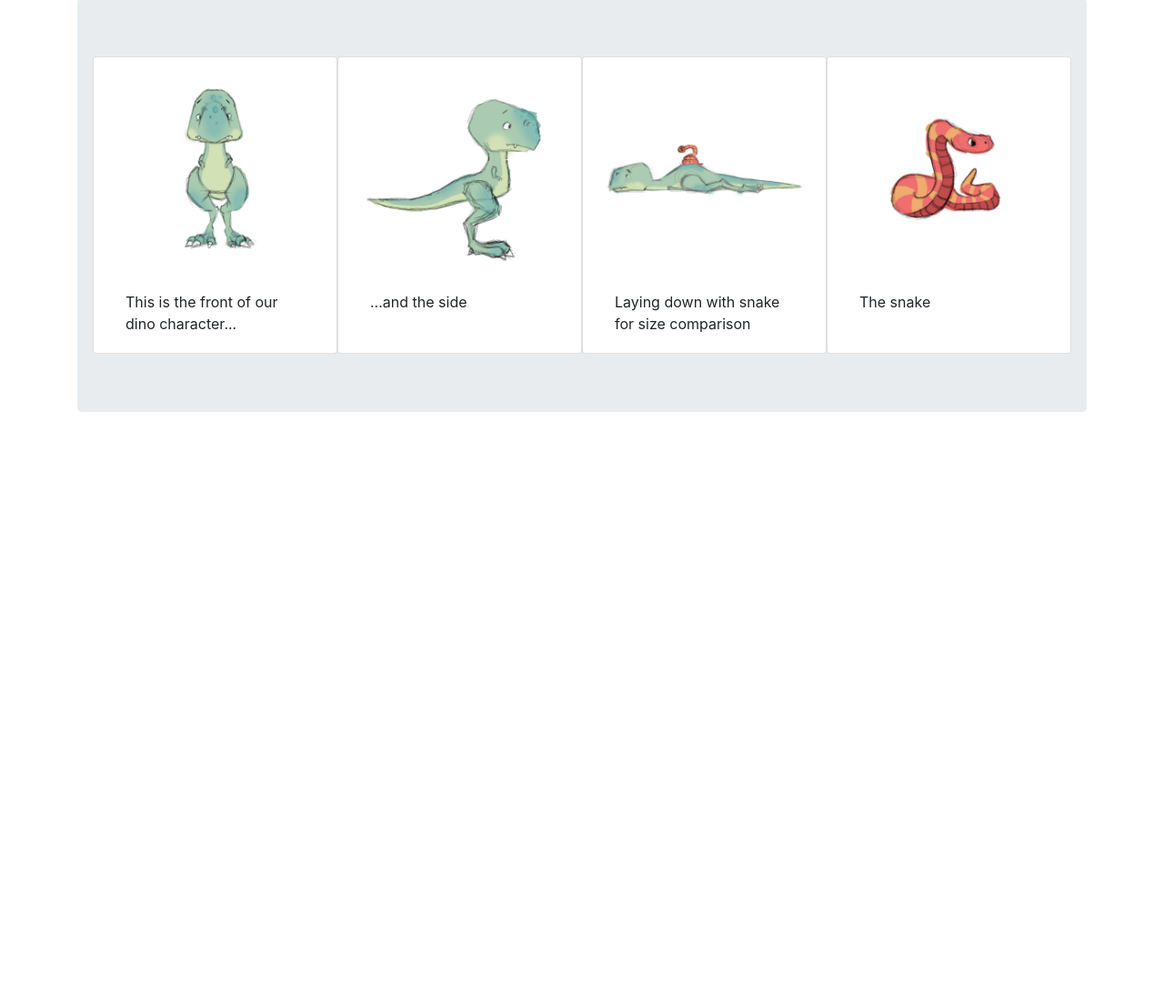
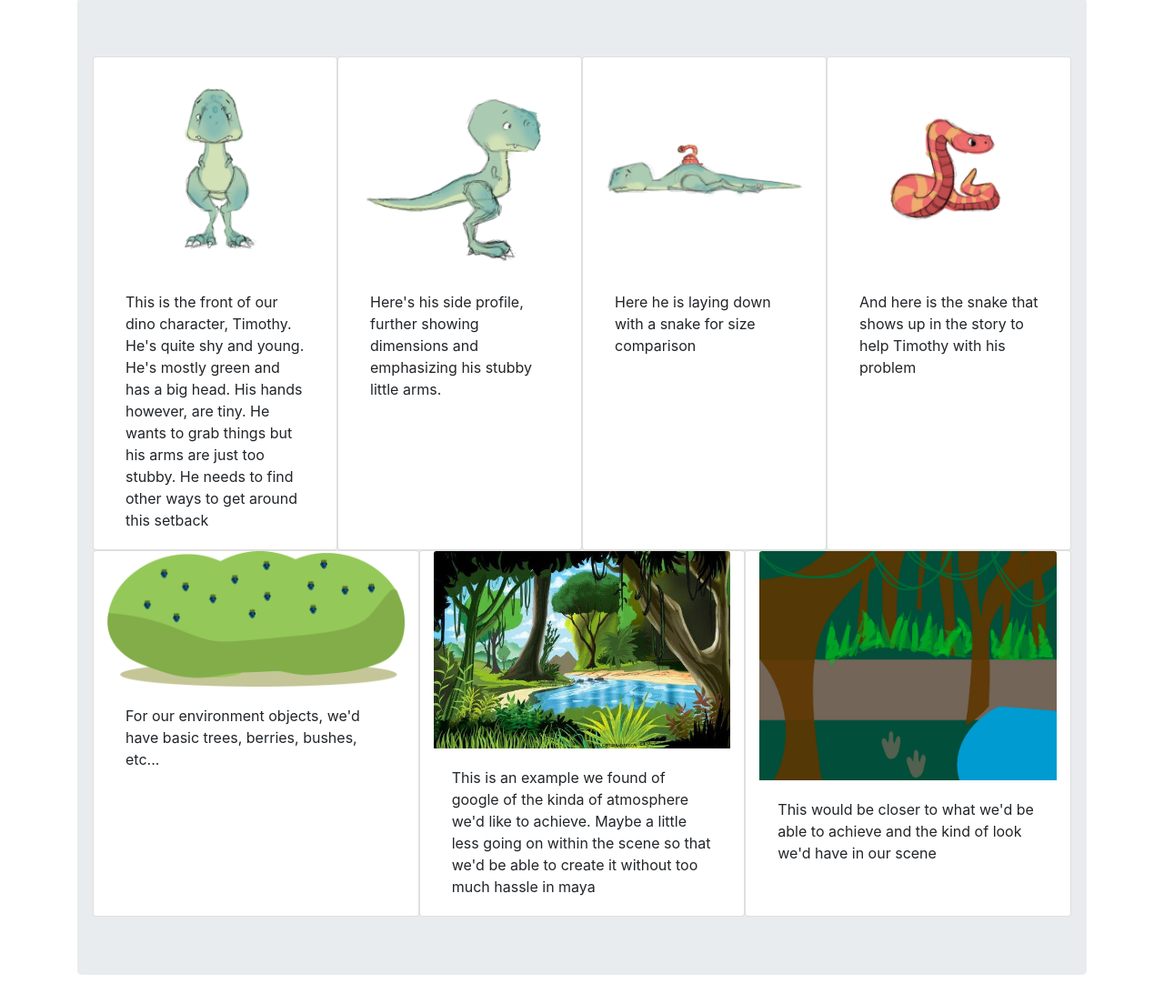
Before and after one commit to LazyGeb/IAT343_Animation_Website, a plain HTML site: page concept.html in a window 1280 px wide. Shown: the part 191-1295 px from the top of the page at 91% size. Before the commit the page ends 800 px from the top, so only its background shows below. Drawn offline with nearby package versions, Linux system fonts and the light colour scheme.

Commit message:
[Gabe] added Aneeta's concept and environment renderings to concept.html

```diff
--- a/concept.html
+++ b/concept.html
@@ -50,25 +50,53 @@
 			<div class="card col-3" >
 			<img src="img/dino_front.jpg" class="card-img-top" alt="...">
 				<div class="card-body">
-					<p class="card-text">This is the front of our dino character...</p>
+					<p class="card-text">This is the front of our dino character, Timothy. He's quite shy and
+					young. He's mostly green and has a big head. His hands however, are tiny. He wants
+					to grab things but his arms are just too stubby. He needs to find other ways to get
+					around this setback</p>
 				</div>
 			</div>
 			<div class="card col-3">
 			<img src="img/dino_side.jpg" class="card-img-top" alt="...">
 				<div class="card-body">
-					<p class="card-text">...and the side</p>
+					<p class="card-text">Here's his side profile, further showing dimensions and
+					emphasizing his stubby little arms. </p>
 				</div>
 			</div>
 			<div class="card col-3">
 			<img src="img/dino_down.jpg" class="card-img-top" alt="...">
 				<div class="card-body">
-					<p class="card-text">Laying down with snake for size comparison</p>
+					<p class="card-text">Here he is laying down with a snake for size comparison</p>
 				</div>
 			</div>
 			<div class="card col-3">
 			<img src="img/snake.jpg" class="card-img-top" alt="...">
 				<div class="card-body">
-					<p class="card-text">The snake</p>
+					<p class="card-text">And here is the snake that shows up in the story to help
+					Timothy with his problem</p>
+				</div>
+			</div>
+		</div>
+
+		<div class="row">
+			<!--<div class="col-2"></div>-->
+			<div class="card col-4" >
+			<img src="img/berry_bush.png" class="card-img-top" alt="...">
+				<div class="card-body">
+					<p class="card-text">For our environment objects, we'd have basic trees, berries, bushes, etc...</p>
+				</div>
+			</div>
+			<div class="card col-4">
+			<img src="img/jung_lush.jpg" class="card-img-top" alt="...">
+				<div class="card-body">
+					<p class="card-text">This is an example we found of google of the kinda of atmosphere we'd like to achieve. Maybe a little less going
+					on within the scene so that we'd be able to create it without too much hassle in maya</p>
+				</div>
+			</div>
+			<div class="card col-4">
+			<img src="img/jung.jpg" class="card-img-top" alt="...">
+				<div class="card-body">
+					<p class="card-text">This would be closer to what we'd be able to achieve and the kind of look we'd have in our scene</p>
 				</div>
 			</div>
 		</div>
```
Also changed, not shown: img/berry_bush.png (added), img/jung.jpg (added), img/jung_lush.jpg (added).
